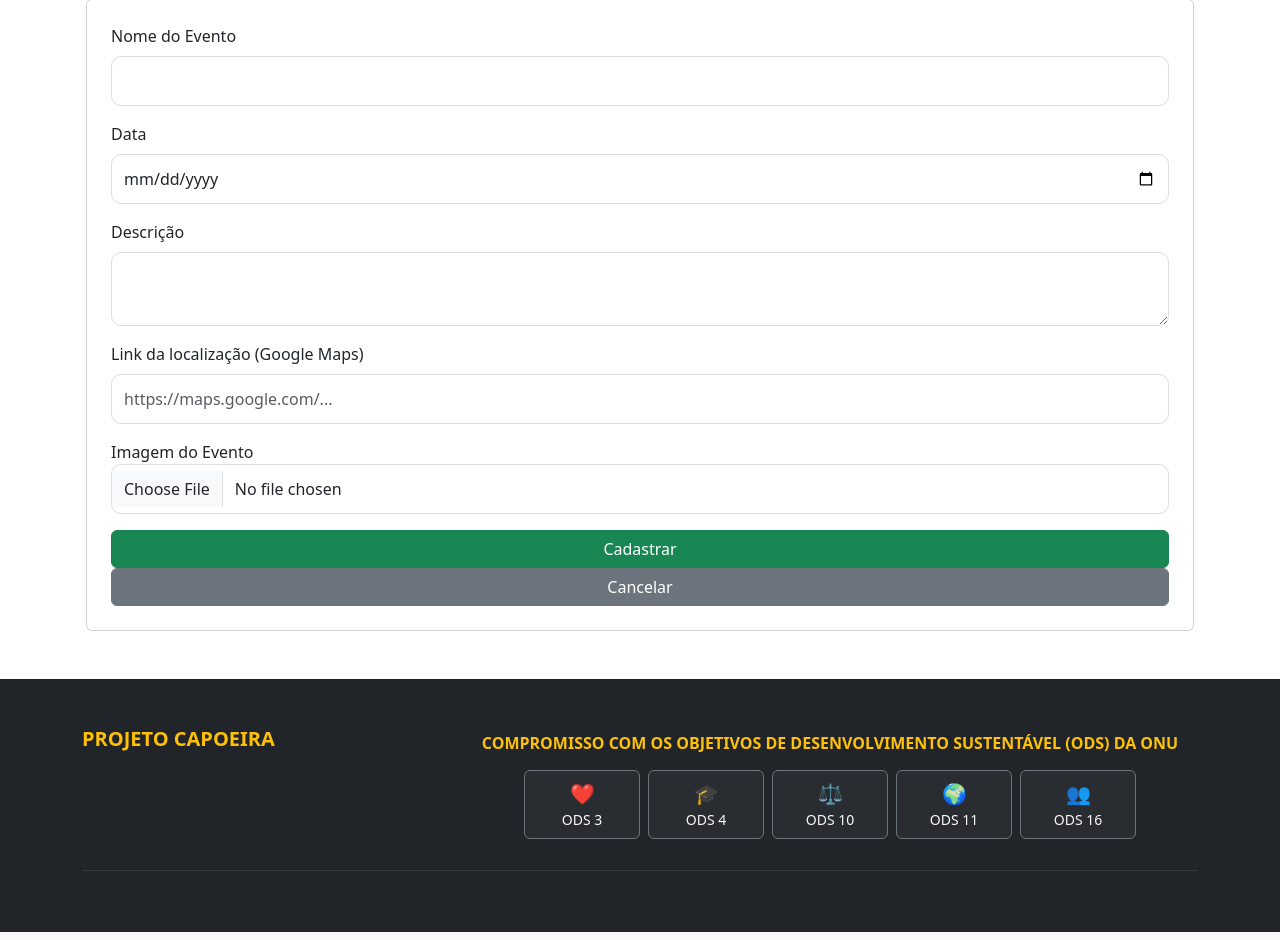
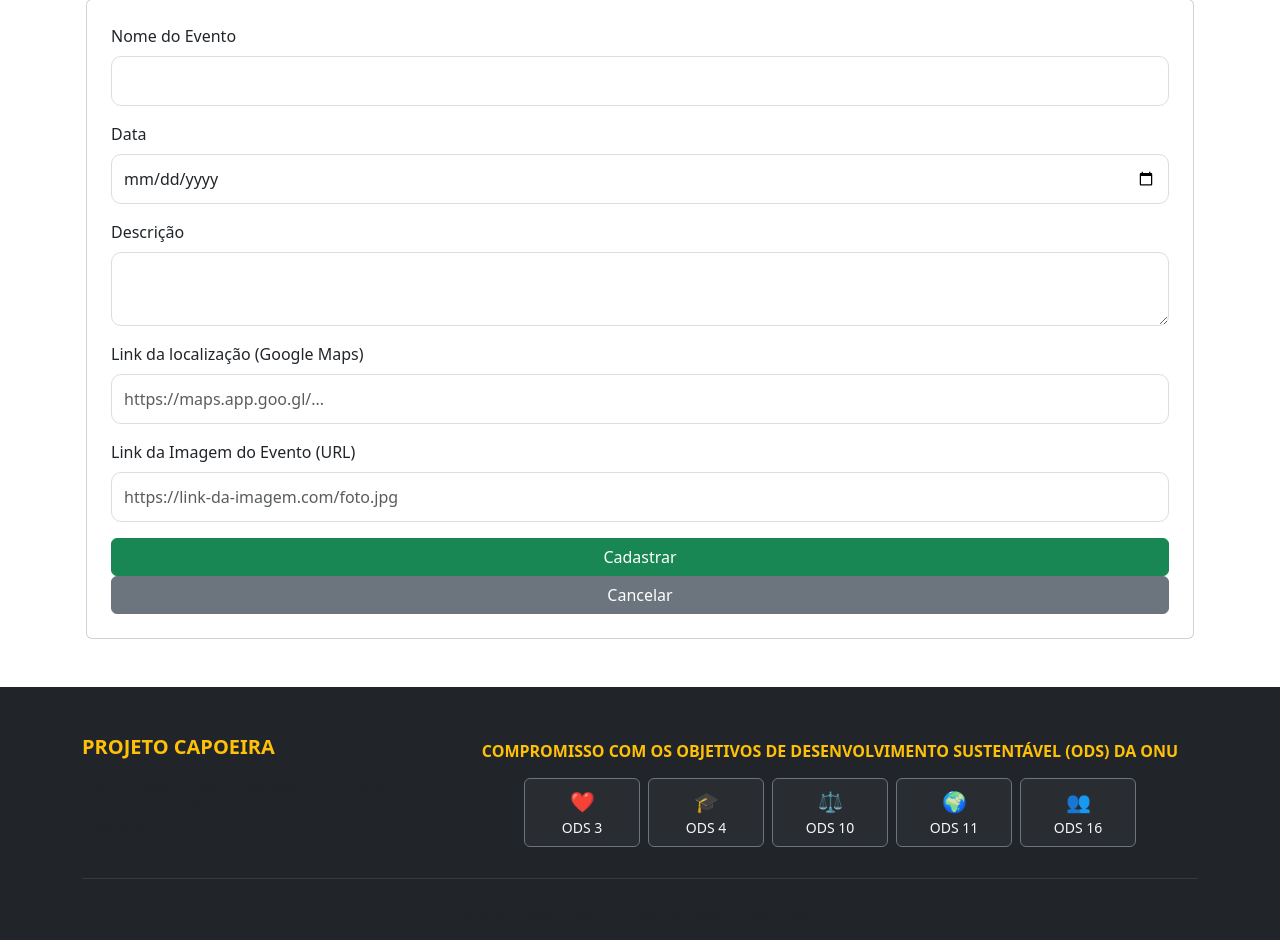
Before and after one commit to ThiagoTpa7/capoeira-management, a Django app: page /cadastrar-evento/ in a window 1280 px wide. Shown: the part 153-1093 px from the top of the page. Run offline with Django 5.2, Linux system fonts and the light colour scheme.

Commit message:
alteração do tipo imagem file para url

```diff
--- a/app_management/templates/cadastrar_evento.html
+++ b/app_management/templates/cadastrar_evento.html
@@ -4,7 +4,7 @@
 
 <h1 class="mb-4">Cadastrar Evento</h1>
 
-<form method="POST" enctype="multipart/form-data" class="card p-4">
+<form method="POST" class="card p-4">
     {% csrf_token %}
 
     <div class="mb-3">
@@ -24,22 +24,19 @@
 
     <div class="mb-3">
         <label class="form-label">Link da localização (Google Maps)</label>
-        <input type="url" name="localizacao" class="form-control" placeholder="https://maps.google.com/...">
+        <input type="url" name="localizacao" class="form-control" placeholder="https://maps.app.goo.gl/...">
     </div>
 
     <div class="mb-3">
-
-    <label>Imagem do Evento</label>
-
-    <input type="file"
-           name="imagem"
-           class="form-control">
-
+        <label class="form-label">Link da Imagem do Evento (URL)</label>
+        <input type="url"
+               name="imagem"
+               class="form-control"
+               placeholder="https://link-da-imagem.com/foto.jpg">
     </div>
 
     <button type="submit" class="btn btn-success">Cadastrar</button>
     <a href="/" class="btn btn-secondary">Cancelar</a>
-
 </form>
 
 {% endblock %}
```
